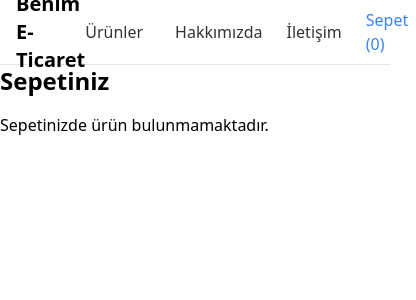
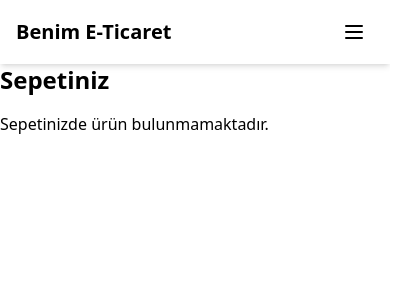
Before and after one commit to eminbasbayan/2024-4-react-bootcamp, a React (Vite) app: page /sepet in a window 390 px wide. Shown: the top 300 px of the page, 416 px wide, since content can reach past the window. Built offline with nearby package versions, Linux system fonts and the light colour scheme.

Commit message:
product detail page ve header responsive

```diff
--- a/src/components/Header/Header.css
+++ b/src/components/Header/Header.css
@@ -1,20 +1,36 @@
 .header {
-    background-color: white;
-    border-bottom: 1px solid #e5e5e5;
   position: sticky;
   top: 0;
-    z-index: 1000;
+  z-index: 50;
+  background-color: white;
 }
 
 .nav-link {
-    color: #333;
-    text-decoration: none;
-    font-weight: 500;
-    transition: color 0.2s;
+  position: relative;
+  padding: 0.5rem;
+  transition: all 0.3s ease;
 }
 
-  .nav-link:hover {
-    color: #007bff;
+.nav-link::after {
+  content: '';
+  position: absolute;
+  bottom: 0;
+  left: 50%;
+  transform: translateX(-50%);
+  width: 0;
+  height: 2px;
+  background-color: #3b82f6;
+  transition: width 0.3s ease;
+}
+
+.nav-link:hover::after {
+  width: 100%;
+}
+
+@media (max-width: 1024px) {
+  .nav-link::after {
+    display: none;
+  }
 }
 
 .cart-link {
--- a/src/components/Header/Header.jsx
+++ b/src/components/Header/Header.jsx
@@ -1,28 +1,103 @@
 import { Link, NavLink, useNavigate } from 'react-router-dom';
 import { useCart } from '../../context/CartContext';
-
+import { useState } from 'react';
 import './Header.css';
 
 const Header = () => {
   const { cartItems } = useCart();
   const sepetUrunSayisi = cartItems.length;
   const navigate = useNavigate();
+  const [isMenuOpen, setIsMenuOpen] = useState(false);
+
+  const toggleMenu = () => {
+    setIsMenuOpen(!isMenuOpen);
+  };
 
   return (
-    <header className="header">
+    <header className="header bg-white shadow-md">
       <div className="container mx-auto px-4">
-        <nav className="flex items-center justify-between h-16">
-          <Link to="/" className="text-xl font-bold">
+        <nav className="relative flex items-center justify-between h-16">
+          <Link to="/" className="text-xl font-bold z-10">
             Benim E-Ticaret
           </Link>
 
-          <div className="flex items-center gap-6">
+          {/* Hamburger Menü Butonu */}
+          <button
+            onClick={toggleMenu}
+            className="lg:hidden z-10 p-2 rounded-md hover:bg-gray-100 focus:outline-none"
+            aria-label="Ana menüyü aç/kapat"
+          >
+            <svg
+              className="w-6 h-6"
+              fill="none"
+              strokeLinecap="round"
+              strokeLinejoin="round"
+              strokeWidth="2"
+              viewBox="0 0 24 24"
+              stroke="currentColor"
+            >
+              {isMenuOpen ? (
+                <path d="M6 18L18 6M6 6l12 12" />
+              ) : (
+                <path d="M4 6h16M4 12h16M4 18h16" />
+              )}
+            </svg>
+          </button>
+
+          {/* Mobil Menü */}
+          <div
+            className={`fixed inset-0 lg:hidden bg-white z-0 transform ${
+              isMenuOpen ? 'translate-x-0' : 'translate-x-full'
+            } transition-transform duration-300 ease-in-out`}
+          >
+            <div className="flex flex-col items-center justify-center h-full space-y-8 text-xl">
+              <NavLink
+                to="/"
+                className={({ isActive }) =>
+                  isActive ? 'text-blue-500' : 'text-gray-700 hover:text-blue-500'
+                }
+                onClick={() => setIsMenuOpen(false)}
+              >
+                Ürünler
+              </NavLink>
+              <NavLink
+                to="/hakkimizda"
+                className={({ isActive }) =>
+                  isActive ? 'text-blue-500' : 'text-gray-700 hover:text-blue-500'
+                }
+                onClick={() => setIsMenuOpen(false)}
+              >
+                Hakkımızda
+              </NavLink>
+              <NavLink
+                to="/iletisim"
+                className={({ isActive }) =>
+                  isActive ? 'text-blue-500' : 'text-gray-700 hover:text-blue-500'
+                }
+                onClick={() => setIsMenuOpen(false)}
+              >
+                İletişim
+              </NavLink>
+              <NavLink
+                to="/sepet"
+                className={({ isActive }) =>
+                  isActive ? 'text-blue-500' : 'text-gray-700 hover:text-blue-500'
+                }
+                onClick={() => setIsMenuOpen(false)}
+              >
+                Sepet ({sepetUrunSayisi})
+              </NavLink>
+            </div>
+          </div>
+
+          {/* Desktop Menü */}
+          <div className="hidden lg:flex items-center gap-6">
             <NavLink
               to="/"
               className={({ isActive }) =>
                 isActive
-                  ? 'nav-link cart-link text-blue-500'
-                  : 'nav-link cart-link'
+                  ? 'nav-link text-blue-500'
+                  : 'nav-link text-gray-700 hover:text-blue-500'
               }
             >
               Ürünler
@@ -30,7 +105,9 @@ const Header = () => {
             <NavLink
               to="/hakkimizda"
               className={({ isActive }) =>
-                isActive ? 'nav-link text-blue-500' : 'nav-link'
+                isActive
+                  ? 'nav-link text-blue-500'
+                  : 'nav-link text-gray-700 hover:text-blue-500'
               }
             >
               Hakkımızda
@@ -38,7 +115,9 @@ const Header = () => {
             <NavLink
               to="/iletisim"
               className={({ isActive }) =>
-                isActive ? 'nav-link text-blue-500' : 'nav-link'
+                isActive
+                  ? 'nav-link text-blue-500'
+                  : 'nav-link text-gray-700 hover:text-blue-500'
               }
             >
               İletişim
@@ -46,12 +125,25 @@ const Header = () => {
             <NavLink
               to="/sepet"
               className={({ isActive }) =>
-                isActive
-                  ? 'nav-link cart-link text-blue-500'
-                  : 'nav-link cart-link'
+                `nav-link flex items-center gap-2 ${
+                  isActive
+                    ? 'text-blue-500'
+                    : 'text-gray-700 hover:text-blue-500'
+                }`
               }
             >
-              Sepet ({sepetUrunSayisi})
+              <svg
+                className="w-6 h-6"
+                fill="none"
+                strokeLinecap="round"
+                strokeLinejoin="round"
+                strokeWidth="2"
+                viewBox="0 0 24 24"
+                stroke="currentColor"
+              >
+                <path d="M3 3h2l.4 2M7 13h10l4-8H5.4M7 13L5.4 5M7 13l-2.293 2.293c-.63.63-.184 1.707.707 1.707H17m0 0a2 2 0 100 4 2 2 0 000-4zm-8 2a2 2 0 11-4 0 2 2 0 014 0z" />
+              </svg>
+              <span>Sepet ({sepetUrunSayisi})</span>
             </NavLink>
           </div>
         </nav>
--- /dev/null
+++ b/src/pages/ProductDetail.jsx
@@ -0,0 +1,108 @@
+import Header from '../components/Header/Header';
+import Button from '../components/UI/Button';
+
+const ProductDetail = () => {
+  // Örnek ürün verisi
+  const product = {
+    id: 2,
+    title: 'Mens Casual Premium Slim Fit T-Shirts',
+    price: 22.3,
+    description:
+      'Slim-fitting style, contrast raglan long sleeve, three-button henley placket, light weight & soft fabric for breathable and comfortable wearing. And Solid stitched shirts with round neck made for durability and a great fit for casual fashion wear and diehard baseball fans. The Henley style round neckline includes a three-button placket.',
+    category: "men's clothing",
+    image:
+      'https://fakestoreapi.com/img/71-3HjGNDUL._AC_SY879._SX._UX._SY._UY_.jpg',
+    rating: {
+      rate: 4.1,
+      count: 259,
+    },
+  };
+
+  return (
+    <div className="product-detail min-h-screen bg-gray-50">
+      <Header />
+      <div className="container mx-auto px-4 py-8">
+        <div className="bg-white rounded-lg shadow-md">
+          <div className="grid grid-cols-1 md:grid-cols-2 gap-8 p-6">
+            {/* Ürün Görseli */}
+            <div className="product-image">
+              <img
+                src={product.image}
+                alt={product.title}
+                className="w-full h-auto object-contain rounded-lg"
+                style={{ maxHeight: '500px' }}
+              />
+            </div>
+
+            {/* Ürün Bilgileri */}
+            <div className="product-info space-y-4">
+              <div className="mb-4">
+                <span className="inline-block bg-blue-100 text-blue-800 text-sm font-medium px-3 py-1 rounded-full">
+                  {product.category}
+                </span>
+              </div>
+
+              <h1 className="text-3xl font-bold text-gray-900">
+                {product.title}
+              </h1>
+
+              <div className="flex items-center space-x-2">
+                <div className="flex items-center">
+                  {[...Array(5)].map((_, index) => (
+                    <svg
+                      key={index}
+                      className={`w-5 h-5 ${
+                        index < Math.floor(product.rating.rate)
+                          ? 'text-yellow-400'
+                          : 'text-gray-300'
+                      }`}
+                      fill="currentColor"
+                      viewBox="0 0 20 20"
+                    >
+                      <path d="M9.049 2.927c.3-.921 1.603-.921 1.902 0l1.07 3.292a1 1 0 00.95.69h3.462c.969 0 1.371 1.24.588 1.81l-2.8 2.034a1 1 0 00-.364 1.118l1.07 3.292c.3.921-.755 1.688-1.54 1.118l-2.8-2.034a1 1 0 00-1.175 0l-2.8 2.034c-.784.57-1.838-.197-1.539-1.118l1.07-3.292a1 1 0 00-.364-1.118L2.98 8.72c-.783-.57-.38-1.81.588-1.81h3.461a1 1 0 00.951-.69l1.07-3.292z" />
+                    </svg>
+                  ))}
+                </div>
+                <span className="text-gray-600">
+                  ({product.rating.count} değerlendirme)
+                </span>
+              </div>
+
+              <div className="text-3xl font-bold text-gray-900">
+                {product.price}₺
+              </div>
+
+              <p className="text-gray-600 leading-relaxed">
+                {product.description}
+              </p>
+
+              <div className="space-y-4 pt-4">
+                <Button
+                  color="primary"
+                  onClick={() => {}}
+                  addClass="w-full py-3 text-lg"
+                >
+                  Sepete Ekle
+                </Button>
+              </div>
+
+              {/* Ürün Özellikleri */}
+              <div className="border-t pt-4 mt-6">
+                <h3 className="text-lg font-semibold mb-3">Ürün Özellikleri</h3>
+                <ul className="space-y-2 text-gray-600">
+                  <li>✓ Hafif ve nefes alabilen kumaş</li>
+                  <li>✓ Slim-fit kesim</li>
+                  <li>✓ Üç düğmeli yaka detayı</li>
+                  <li>✓ Kontrast raglan uzun kollu</li>
+                  <li>✓ Dayanıklı dikiş detayları</li>
+                </ul>
+              </div>
+            </div>
+          </div>
+        </div>
+      </div>
+    </div>
+  );
+};
+
+export default ProductDetail;
```
Also changed, not shown: src/App.jsx (+12 -7 lines). Lines whose indentation alone changed are shown as unchanged.
